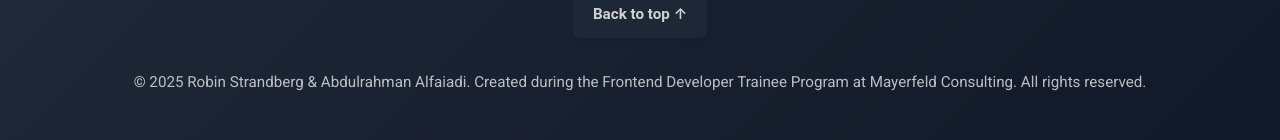
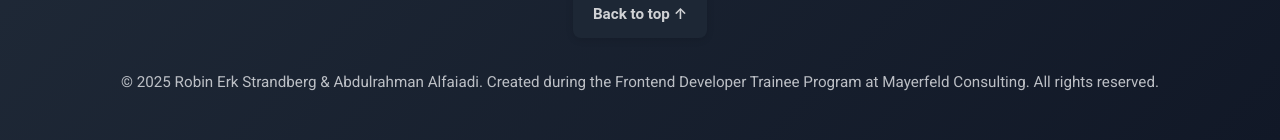
Before and after one commit to roerstrand/css-assignment-mayer, a plain HTML site: page index.html in a window 1280 px wide. Shown: the part 2171-2311 px from the top of the page. Drawn offline with Linux system fonts and the light colour scheme; a web font is replaced by a local one.

Commit message:
Changed Robin Strandberg to Robin Erik Strandberg

```diff
--- a/index.html
+++ b/index.html
@@ -128,7 +128,7 @@
 
     <footer class="footer">
         <p class="back-to-top"><a href="#top">Back to top ↑</a></p>
-        <p>© 2025 Robin Strandberg & Abdulrahman Alfaiadi. Created during the Frontend Developer Trainee Program at
+        <p>© 2025 Robin Erk Strandberg & Abdulrahman Alfaiadi. Created during the Frontend Developer Trainee Program at
             Mayerfeld Consulting. All rights reserved.</p>
     </footer>
 
```
